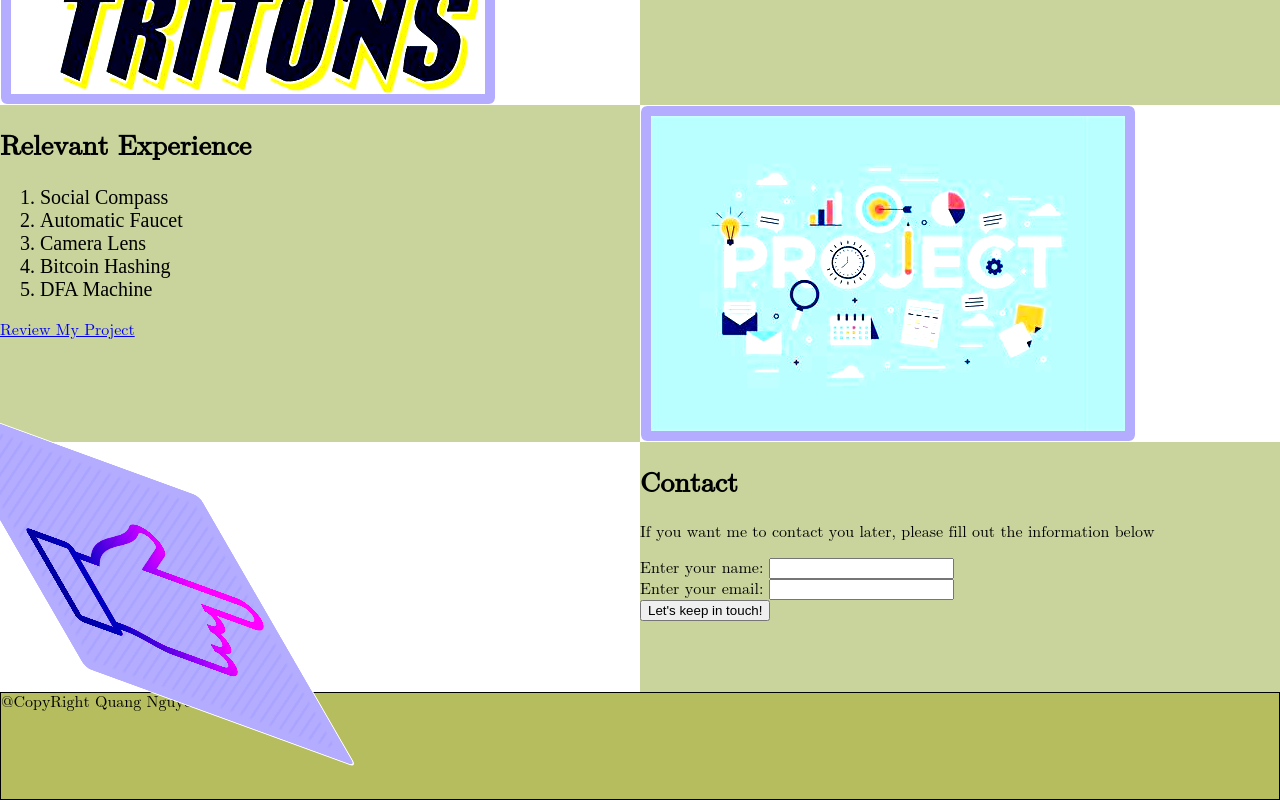
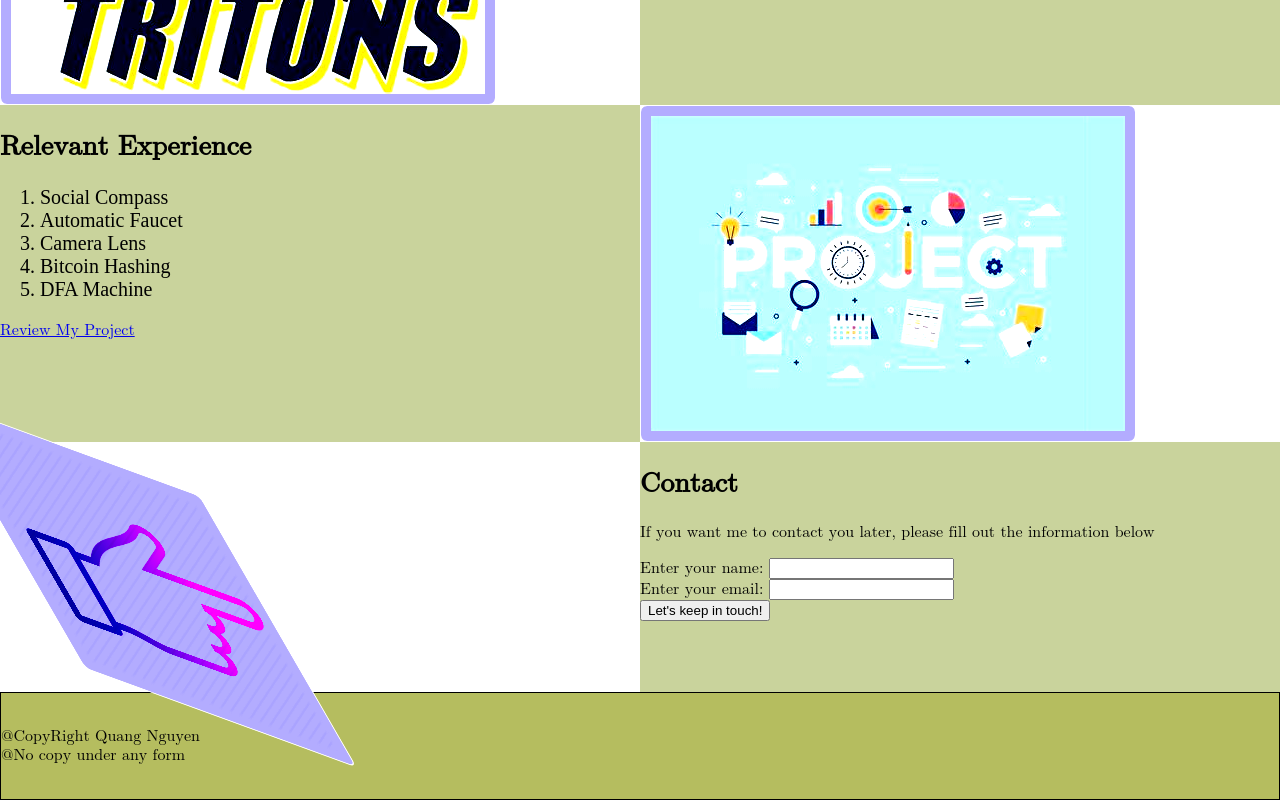
Before and after one commit to vqnguyenSD/CSE134_HW3, a plain HTML site: page index.html in a window 1280 px wide. Shown: the part 1178-1978 px from the top of the page. Drawn offline with Linux system fonts and the light colour scheme; a web font is replaced by a local one.

Commit message:
Update both index.html and style.css

```diff
--- a/index.html
+++ b/index.html
@@ -85,7 +85,11 @@
         </section>
 
     </main>
-    <footer>@CopyRight Quang Nguyen</footer>
+    <footer>
+        @CopyRight Quang Nguyen
+        <br>
+        @No copy under any form
+    </footer>
 
 </body>
 
--- a/style.css
+++ b/style.css
@@ -89,11 +89,13 @@ main {
     gap: 0px 0px;
 }
 footer{
-    display: flexbox;
+    display: flex;
+    min-height: 10vh;
     flex-direction: column;
+    justify-content: center;
+    align-items: flex-start;
     border: 1px solid black;
     background-color: var(--main-bg-color);
-    place-items: start;
 }
 
 @keyframes chcolor {
```
